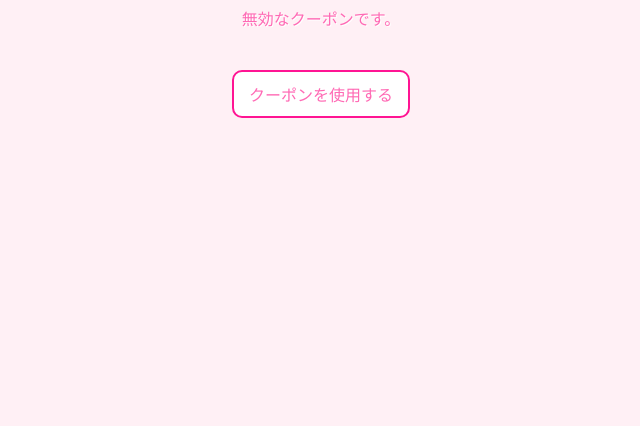
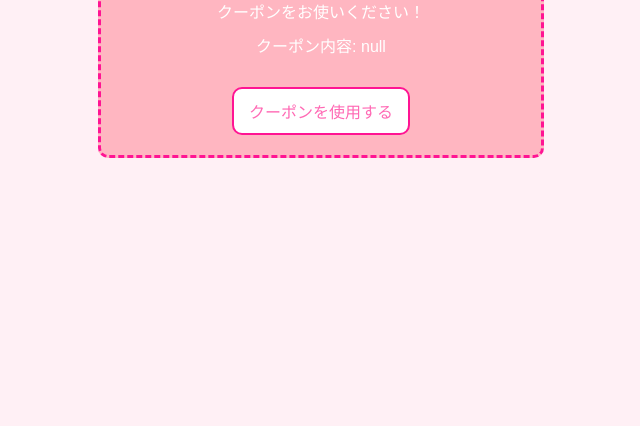
Before and after one commit to osasimigohan/osasimitaberu, a plain HTML site: page index.html in a window 1280 px wide. Shown: the part 374-800 px from the top of the page, without its empty margins (319-959 px from the left). Drawn offline with Linux system fonts and the light colour scheme; a web font is replaced by a local one.

Commit message:
Update index.html

```diff
--- a/index.html
+++ b/index.html
@@ -26,17 +26,24 @@
       text-align: center;
       font-size: 1.5rem;
     }
-    #coupon-details {
-      font-size: 16px;
+    .coupon {
+      background-color: #FFB6C1;
+      border: 3px dashed #FF1493;
+      border-radius: 10px;
+      padding: 20px;
+      width: 80%;
+      max-width: 400px;
+      text-align: center;
+      color: #FFF;
+      font-size: 1rem;
+    }
+    .coupon p {
+      margin: 10px 0;
+    }
+    .used-message {
       color: #FF69B4;
-      text-shadow: 1px 1px 0 #FFF;
-      text-align: center;
-      margin-bottom: 20px;
-    }
-    #error {
-      font-size: 14px;
-      color: red;
-      text-align: center;
+      font-size: 1.2rem;
+      margin-top: 20px;
     }
     button {
       margin-top: 20px;
@@ -57,40 +64,42 @@
 </head>
 <body>
   <h1>クーポンページ</h1>
-  <div id="coupon-details">読み込み中...</div>
-  <div id="error"></div>
-  <button id="redeem-button">クーポンを使用する</button>
+  <div id="coupon-container" class="coupon">
+    <p id="coupon-message">クーポンをお使いください！</p>
+    <p id="coupon-details"></p>
+    <button id="use-coupon-button">クーポンを使用する</button>
+  </div>
+  <div id="used-message" class="used-message" style="display: none;">
+    このクーポンはすでに使用済みです。
+  </div>
+
   <script>
+    // URLパラメータからクーポン情報を取得
     const urlParams = new URLSearchParams(window.location.search);
-    const prizeName = urlParams.get('prize');
+    const prize = urlParams.get('prize');
+
+    const couponContainer = document.getElementById('coupon-container');
+    const couponMessage = document.getElementById('coupon-message');
     const couponDetails = document.getElementById('coupon-details');
-    const errorDiv = document.getElementById('error');
-    const redeemButton = document.getElementById('redeem-button');
+    const useCouponButton = document.getElementById('use-coupon-button');
+    const usedMessage = document.getElementById('used-message');
 
-    console.log("URLパラメータ 'prize':", prizeName);
+    // ローカルストレージを使用してクーポンの使用状況を確認
+    const isUsed = localStorage.getItem('couponUsed');
 
-    if (prizeName) {
-      couponDetails.textContent = `${prizeName} のクーポンはこちら！`;
+    if (isUsed) {
+      couponContainer.style.display = 'none';
+      usedMessage.style.display = 'block';
     } else {
-      couponDetails.textContent = "無効なクーポンです。";
-      redeemButton.disabled = true;
+      couponDetails.textContent = `クーポン内容: ${prize}`;
     }
 
-    const couponKey = `coupon_${prizeName}`;
-    console.log("ローカルストレージに保存されたクーポン情報:", localStorage.getItem(couponKey));
-
-    if (localStorage.getItem(couponKey)) {
-      errorDiv.textContent = "このクーポンはすでに使用されています。";
-      redeemButton.disabled = true;
-    }
-
-    redeemButton.addEventListener('click', () => {
-      if (!localStorage.getItem(couponKey)) {
-        localStorage.setItem(couponKey, 'used');
-        couponDetails.textContent = "クーポンを使用しました！ありがとうございます。";
-        redeemButton.disabled = true;
-      } else {
-        errorDiv.textContent = "このクーポンはすでに使用されています。";
+    useCouponButton.addEventListener('click', () => {
+      if (!isUsed) {
+        localStorage.setItem('couponUsed', 'true');
+        couponContainer.style.display = 'none';
+        usedMessage.style.display = 'block';
+        alert('クーポンを使用しました！');
       }
     });
   </script>
```
